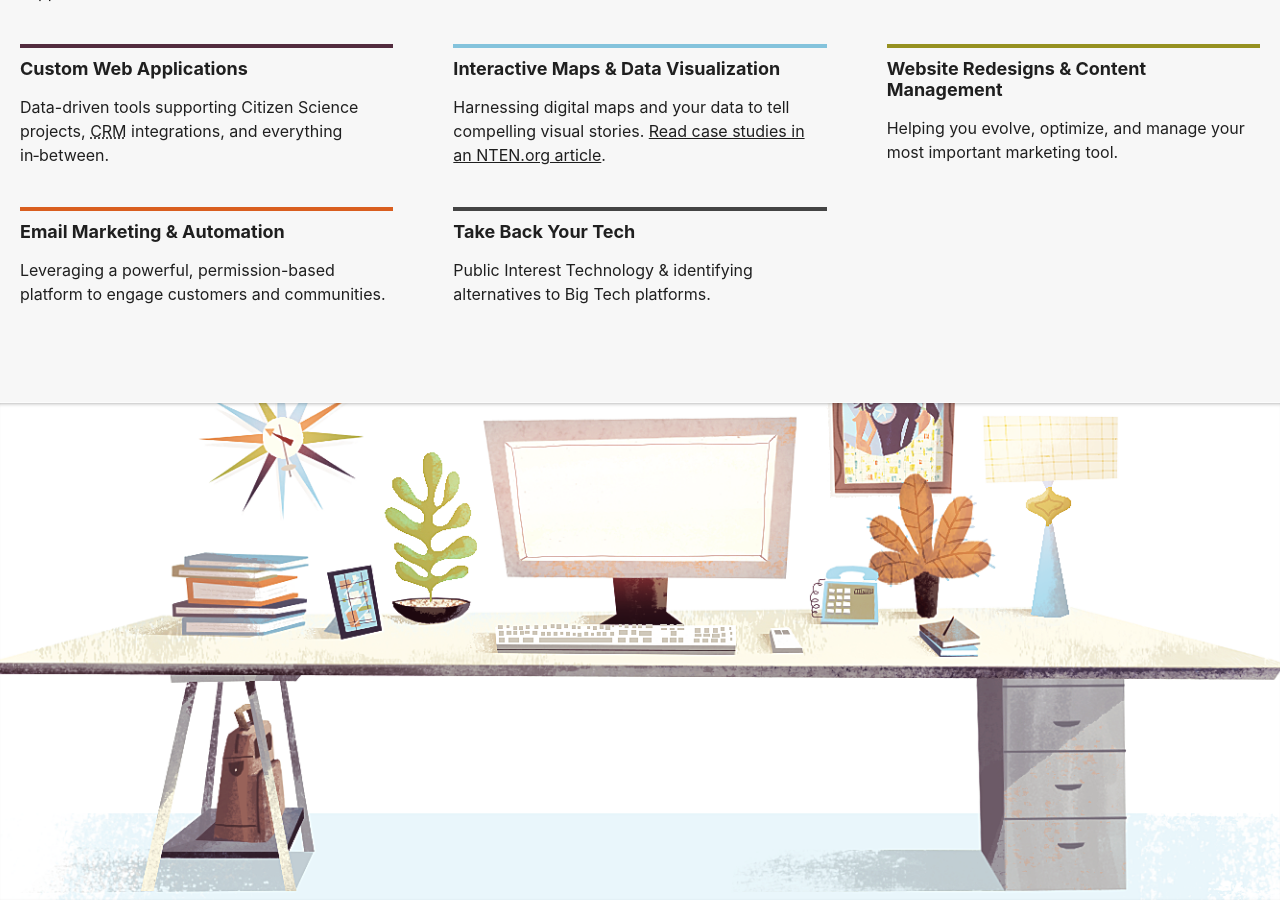
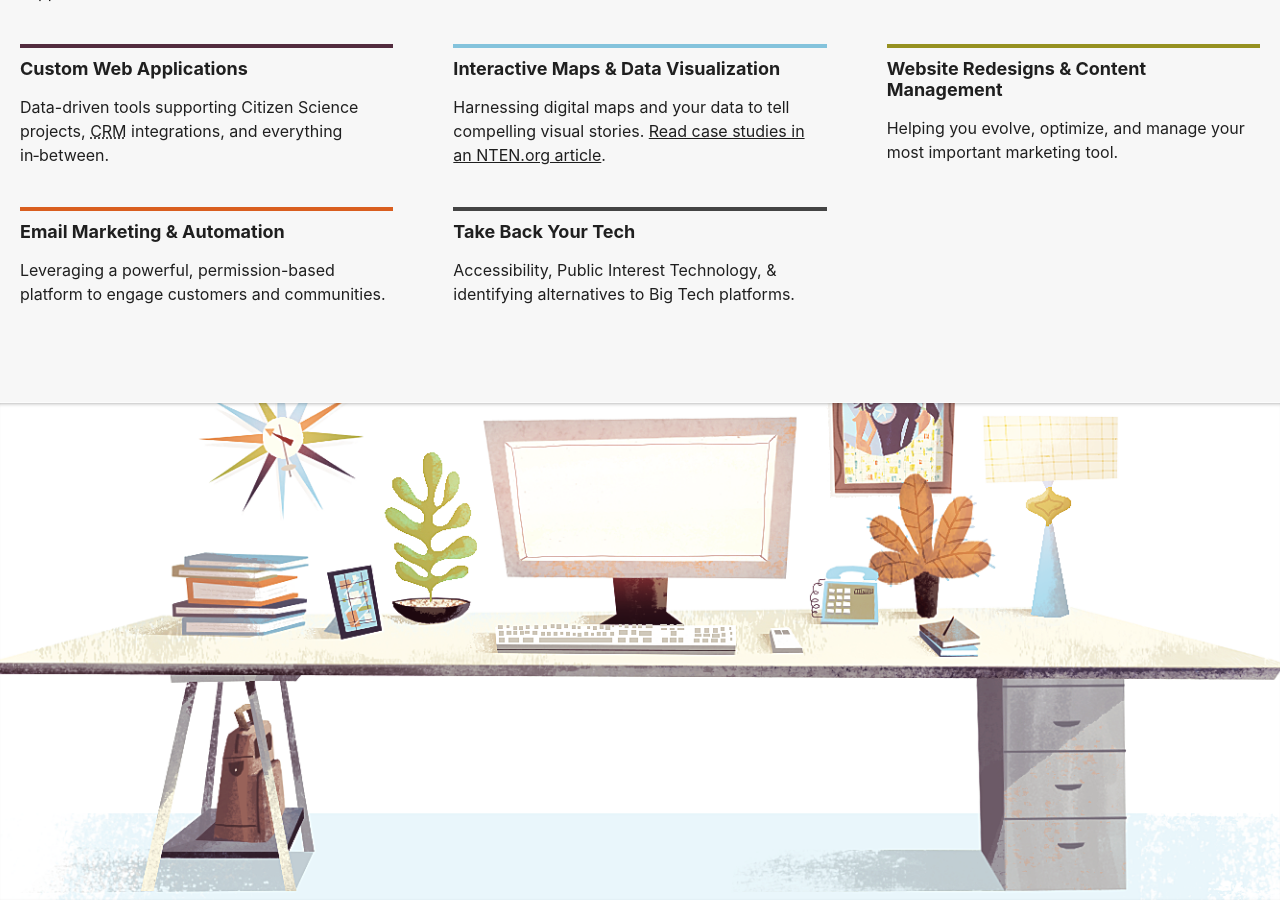
Before and after one commit to clearbold/clearbold.github.io, a Jekyll site: the page built from index.html, in a window 1280 px wide and 900 px high, scrolled down 494 px. Built offline with Jekyll 4.4.1, drawn with Linux system fonts in a browser that asks for light colours.

Commit message:
Tweaking Take Back Your Tech language

```diff
--- a/_layouts/home.html
+++ b/_layouts/home.html
@@ -68,11 +68,11 @@
                 </div>
                 <div class="card card-email">
                     <h2>Email Marketing &amp; Automation</h2>
-                    <p>Leveraging a powerful, permission-based platform to engage customers and communities.</p>
+                    <p>Leveraging a powerful, permission-based platform to engage customers and&nbsp;communities.</p>
                 </div>
                 <div class="card card-tech">
                     <h2>Take Back Your&nbsp;Tech</h2>
-                    <p>Public Interest Technology &amp; identifying alternatives to Big&nbsp;Tech&nbsp;platforms.</p>
+                    <p>Accessibility, Public Interest Technology, &amp; identifying alternatives to Big&nbsp;Tech&nbsp;platforms.</p>
                 </div>
             </div>
         </section></div>
--- a/_layouts/jn.html
+++ b/_layouts/jn.html
@@ -69,11 +69,11 @@
                 </div>
                 <div class="card card-email">
                     <h2>Email Marketing &amp; Automation</h2>
-                    <p>Leveraging a powerful, permission-based platform to engage customers and communities.</p>
+                    <p>Leveraging a powerful, permission-based platform to engage customers and&nbsp;communities.</p>
                 </div>
                 <div class="card card-tech">
                     <h2>Take Back Your&nbsp;Tech</h2>
-                    <p>Public Interest Technology &amp; identifying alternatives to Big&nbsp;Tech&nbsp;platforms.</p>
+                    <p>Accessibility, Public Interest Technology, &amp; identifying alternatives to Big&nbsp;Tech&nbsp;platforms.</p>
                 </div>
             </div>
         </section></div>
```
